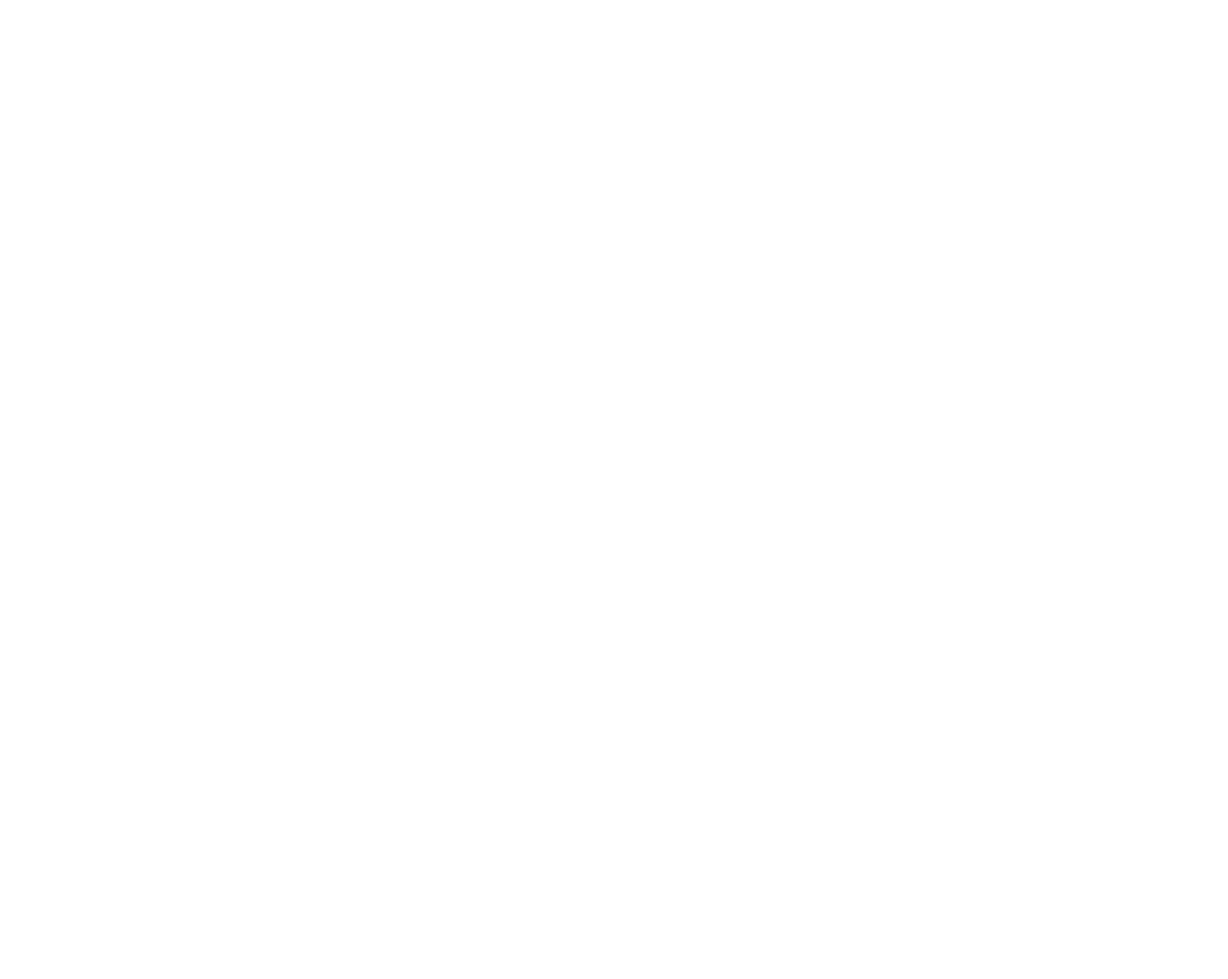
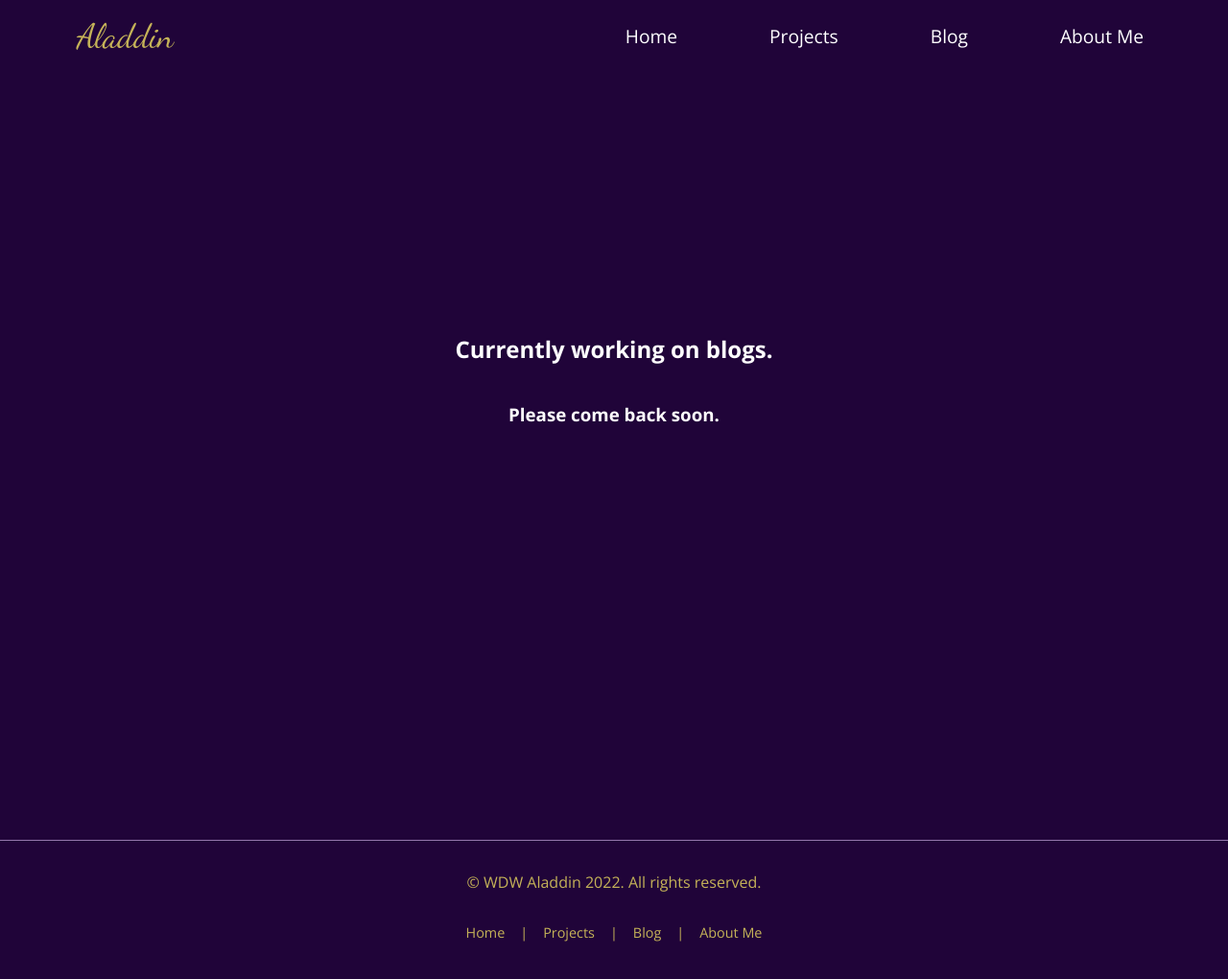
Before and after one commit to CSF2223/studentportfolio-PrevidiNoah, a plain HTML site: page blog.html in a window 1280 px wide. Shown: the whole page at 96% size. Before the commit the page ends 800 px from the top, so only its background shows below. Drawn offline with nearby package versions, Linux system fonts and the light colour scheme.

Commit message:
Submit for Grading

```diff
--- a/aboutMe.html
+++ b/aboutMe.html
@@ -0,0 +1,53 @@
+<!DOCTYPE html>
+<html lang="en">
+<head>
+    <meta charset="UTF-8">
+    <meta name="viewport" content="width=device-width, initial-scale=1.0">
+    <meta http-equiv="X-UA-Compatible" content="ie=edge">
+    <link rel="stylesheet" href="style.css" type="text/css" />
+    <link rel="stylesheet" href="nav.css" type="text/css" />
+    <title>Aladdin's Blog</title>
+</head>
+<body>
+    <!--navigation menu -->
+    <nav class="navbar">
+        <!-- logo -->
+        <div class="logo">Aladdin</div>
+        <!-- hamburger toggle -->
+        <a href="#" class="toggle-button">
+            <span class="bar"></span>
+            <span class="bar"></span>
+            <span class="bar"></span>
+        </a>
+        <!-- page navigation links -->
+        <div class="navbar-links">
+            <ul>
+                <li><a href="index.html">Home</a> </li>
+                <li><a href="projects.html"> Projects</a> </li>
+                <li><a href="blog.html">Blog</a> </li>
+                <li><a href="aboutMe.html">About Me</a> </li>
+            </ul> <!-- close ul list -->
+        </div> <!-- close navbar links class -->
+    </nav> <!-- close navbar class -->
+
+    <section class="filler">
+        <h1>To be completed by students.</h1>
+        <h3>On their personal portfolio.</h3>
+    </section>
+
+    <footer>
+        <p class="copyright">&copy; WDW Aladdin 2022. All rights reserved.</p>
+        <ul class="bottomNav">
+            <li><a href="index.html">Home</a></li>
+            <li class="divider">|</li>
+            <li><a href="projects.html">Projects</a></li>
+            <li class="divider">|</li>
+            <li><a href="blog.html">Blog</a></li>
+            <li class="divider">|</li>
+            <li><a href="aboutMe.html">About Me</a></li>
+        </ul>
+    </footer>
+
+    <script type="text/javascript" src="script.js"></script>
+</body>
+</html>
--- a/blog.html
+++ b/blog.html
@@ -0,0 +1,53 @@
+<!DOCTYPE html>
+<html lang="en">
+<head>
+    <meta charset="UTF-8">
+    <meta name="viewport" content="width=device-width, initial-scale=1.0">
+    <meta http-equiv="X-UA-Compatible" content="ie=edge">
+    <link rel="stylesheet" href="style.css" type="text/css" />
+    <link rel="stylesheet" href="nav.css" type="text/css" />
+    <title>Aladdin's Blog</title>
+</head>
+<body>
+    <!--navigation menu -->
+    <nav class="navbar">
+        <!-- logo -->
+        <div class="logo">Aladdin</div>
+        <!-- hamburger toggle -->
+        <a href="#" class="toggle-button">
+            <span class="bar"></span>
+            <span class="bar"></span>
+            <span class="bar"></span>
+        </a>
+        <!-- page navigation links -->
+        <div class="navbar-links">
+            <ul>
+                <li><a href="index.html">Home</a> </li>
+                <li><a href="projects.html"> Projects</a> </li>
+                <li><a href="blog.html">Blog</a> </li>
+                <li><a href="aboutMe.html">About Me</a> </li>
+            </ul> <!-- close ul list -->
+        </div> <!-- close navbar links class -->
+    </nav> <!-- close navbar class -->
+
+    <section class="filler">
+        <h1>Currently working on blogs.</h1>
+        <h3>Please come back soon.</h3>
+    </section>
+
+    <footer>
+        <p class="copyright">&copy; WDW Aladdin 2022. All rights reserved.</p>
+        <ul class="bottomNav">
+            <li><a href="index.html">Home</a></li>
+            <li class="divider">|</li>
+            <li><a href="projects.html">Projects</a></li>
+            <li class="divider">|</li>
+            <li><a href="blog.html">Blog</a></li>
+            <li class="divider">|</li>
+            <li><a href="aboutMe.html">About Me</a></li>
+        </ul>
+    </footer>
+
+    <script type="text/javascript" src="script.js"></script>
+</body>
+</html>
--- a/nav.css
+++ b/nav.css
@@ -68,6 +68,25 @@ black: #000
     border-radius: 10px;
 }
 
+.bottomNav {
+    margin: 0;
+    padding: 0;
+    display: flex;
+    justify-content: center;
+    align-items: center;
+}
+
+.bottomNav li{
+    list-style: none;
+    font-size: 0.9rem;
+    padding: 0 0.5rem;
+}
+
+.bottomNav li a {
+    text-decoration: none;
+    color: #c5b358;
+    display: block;
+}
 
 @media (max-width: 800px) {
     .toggle-button {
--- a/style.css
+++ b/style.css
@@ -143,7 +143,29 @@ body {
     padding: 1.5rem;
 }
 
+footer {
+    text-align: center;
+    color: #c5b358;
+    margin: 10rem 0;
+    border-top: 1px solid #9277AC;
+}
 
+.copyright {
+    margin: 1rem;
+    padding: 1rem;
+    font-size: 1rem;
+    color: #c5b358;
+    display: block;
+}
+
+.filler {
+    display: flex;
+    flex-direction: column;
+    justify-content: center;
+    align-items: center;
+    margin: 0;
+    height: 80vh;
+}
 
 @media (min-width: 800px) {
     .hero {
```
Also changed, not shown: index.html (+12 -1 lines), projects.html (+13 -5 lines).
